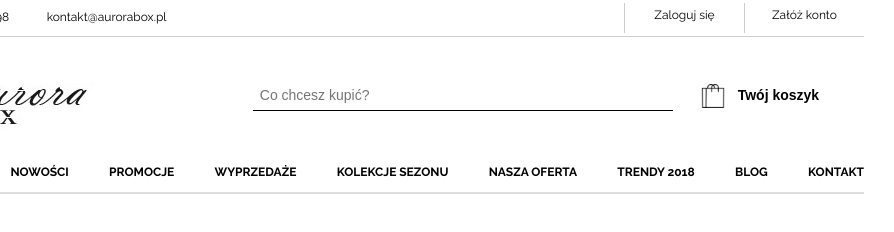
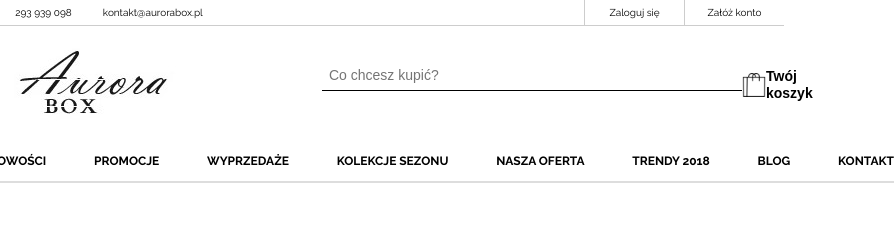
Before and after one commit to auroracreation/frontend-recruitment-task-header-with-menu, a plain HTML site: page index.html in a window 768 px wide. Shown: the whole page, 894 px wide, since content can reach past the window. Drawn offline with nearby package versions, Linux system fonts and the light colour scheme; files that its build step writes are made by us from their sources; a web font is replaced by a local one.

Commit message:
classes for 980px - 768px screens created

```diff
--- a/styles/header/_header.scss
+++ b/styles/header/_header.scss
@@ -100,3 +100,51 @@ header{
 
     }
 }
+
+
+@media screen and (max-width: 980px) and (min-width: 768px){
+    header{
+        width: 50em;
+
+        .header__high-bar{
+            font-size: 10px;
+
+            .header__high-bar__contact-side{
+                @include header__high-bar--set-size(25em, 2.5em, flex, row nowrap);
+            }
+
+            .header__high-bar__konto-side{
+                @include header__high-bar--set-size(20em, 2.5em, flex, row nowrap);
+            }
+        }
+
+
+        .header__bar{
+
+            .header__bar__form{
+
+
+                .header__bar__form--search-field{       }
+            }
+
+            .header__bar__container-koszyk{
+                margin-right: 2em;
+                width: 9em;
+
+                .header__bar__container-koszyk--koszyk-image{
+                    height: 1.5em;
+                    width: 1.5em;
+                }
+                .header__bar__container-koszyk--koszyk-name{
+                    font-size: 14px;
+                }
+            }
+        }
+
+
+        .header__navbar{
+            font-size: 12px;
+            width: 85em;
+        }
+    }
+}
```
